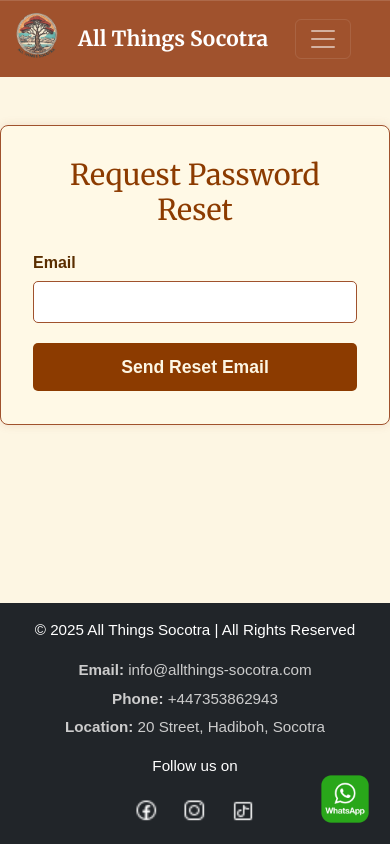
After one commit to AndreiM13/Tour, a Flask app: page /reset_password in a window 390 px wide. The commit adds this page. Run offline with Flask 3, Linux system fonts and the light colour scheme.

```diff
--- a/app/forms.py
+++ b/app/forms.py
@@ -108,3 +108,18 @@ class TourUpdateForm(FlaskForm):
     price = StringField('Price', validators=[DataRequired()])
     image_filename = StringField('Image Filename (URL)', validators=[DataRequired()])
     submit = SubmitField('Update Tour')
+
+
+
+class RequestResetForm(FlaskForm):
+    email = StringField('Email', validators=[DataRequired(), Email()])
+    submit = SubmitField('Request Password Reset')
+
+class ResetPasswordForm(FlaskForm):
+    password = PasswordField('New Password', validators=[DataRequired()])
+    confirm_password = PasswordField('Confirm Password', validators=[DataRequired(), EqualTo('password')])
+    submit = SubmitField('Reset Password')
+
+class ValidateAccountForm(FlaskForm):
+    email = StringField('Email', validators=[DataRequired(), Email()])
+    submit = SubmitField('Resend Verification')
--- a/app/routes.py
+++ b/app/routes.py
@@ -1,6 +1,6 @@
 from flask import render_template, url_for, flash, redirect, request, session
 from app import app, db, bcrypt
-from app.forms import RegistrationForm, LoginForm, ContactForm, BookingForm
+from app.forms import RegistrationForm, LoginForm, ContactForm, BookingForm, RequestResetForm, ResetPasswordForm, ValidateAccountForm
 from app.models import Admin, Tour, Contact, Booking, BookingStatusEnum, UniqueView,  Departure
 from flask_login import login_user, current_user, logout_user, login_required
 from collections import defaultdict
@@ -16,9 +16,86 @@ from app import mail  # Assuming 'mail' is imported from your app
 from threading import Thread
 
 
+from functools import wraps
+from flask import flash, redirect, url_for
+from flask_login import current_user
+
+
+def activation_required(f):
+    @wraps(f)
+    def decorated_function(*args, **kwargs):
+        if not current_user.is_authenticated:
+            return redirect(url_for('adminlogin'))
+        if not current_user.is_active:
+            flash("Your account is not activated. Contact admin.", "warning")
+            return redirect(url_for('adminlogin'))  # Or send to 'pending_activation'
+        return f(*args, **kwargs)
+    return decorated_function
+
+#Sending emails async
 def send_async_email(app, msg):
     with app.app_context():
         mail.send(msg)
+
+
+
+def send_reset_email(admin):
+    token = admin.get_reset_token()
+    msg = Message(
+        'Password Reset Request',
+        sender=app.config['MAIL_USERNAME'],
+        recipients=[admin.email]
+    )
+    msg.body = f'''To reset your password, visit the following link:
+{url_for('reset_token', token=token, _external=True)}
+
+If you did not make this request, please ignore this email.
+'''
+    mail.send(msg)
+
+
+@app.route("/reset_password", methods=['GET', 'POST'])
+def reset_request():
+    form = RequestResetForm()
+    if form.validate_on_submit():
+        admin = Admin.query.filter_by(email=form.email.data).first()
+        if admin:
+            send_reset_email(admin)
+        flash('If your email exists, instructions have been sent.', 'info')
+        return redirect(url_for('adminlogin'))
+    return render_template('reset_request.html', form=form)
+
+@app.route("/reset_password/<token>", methods=['GET', 'POST'])
+def reset_token(token):
+    admin = Admin.verify_reset_token(token)
+    if not admin:
+        flash('Token is invalid or expired.', 'warning')
+        return redirect(url_for('reset_request'))
+
+    form = ResetPasswordForm()
+    if form.validate_on_submit():
+        # ✅ Hash the new password securely
+        hashed_password = bcrypt.generate_password_hash(form.password.data).decode('utf-8')
+        admin.password = hashed_password
+        db.session.commit()
+        flash('Your password has been updated!', 'success')
+        return redirect(url_for('adminlogin'))  # Changed from 'login' to 'adminlogin' if applicable
+    return render_template('reset_token.html', form=form)
+
+@app.route("/validate_admin/<token>")
+def validate_admin(token):
+    admin = Admin.verify_activation_token(token)
+    if admin:
+        if not admin.is_active:
+            admin.is_active = True
+            db.session.commit()
+            flash('Admin account validated successfully. You can now log in.', 'success')
+        else:
+            flash('Account is already activated.', 'info')
+    else:
+        flash('Invalid or expired token.', 'danger')
+    return redirect(url_for('adminlogin'))
+
 
 
 
@@ -108,7 +185,9 @@ def adminregistration():
         admin = Admin(email=form.email.data, password=hashed_password)
         db.session.add(admin)
         db.session.commit()
-        flash(f'Account created for {form.email.data}!', 'success')
+
+
+        flash(f'Account created for {form.email.data}! Please check your email to activate your account.', 'success')
         return redirect(url_for('home'))
 
     return render_template('registration.html', title='Registration', form=form)
@@ -143,7 +222,9 @@ def adminlogout():
 #account
 @app.route("/account", methods=['GET'])
 @login_required
+@activation_required
 def account():
+
     # Load the country data from the JSON file
     with open('countries.json') as f:
         countries_data = json.load(f)
@@ -399,6 +480,7 @@ def success():
 #Confirm Booking
 @app.route('/confirm_booking/<int:booking_id>', methods=['GET'])
 @login_required
+@activation_required
 def confirm_booking(booking_id):
     booking = Booking.query.get_or_404(booking_id)
     print(f"Booking status: {booking.status}")  # This will log to your console
@@ -413,6 +495,7 @@ def confirm_booking(booking_id):
 #Cancel Booking
 @app.route("/cancel_booking/<int:booking_id>")
 @login_required
+@activation_required
 def cancel_booking(booking_id):
     booking = Booking.query.get_or_404(booking_id)
     booking.status = BookingStatusEnum.CANCELED
@@ -423,6 +506,7 @@ def cancel_booking(booking_id):
 #Delete Booking
 @app.route('/delete_booking/<int:booking_id>', methods=['GET'])
 @login_required
+@activation_required
 def delete_booking(booking_id):
     booking = Booking.query.get_or_404(booking_id)
     db.session.delete(booking)
@@ -434,6 +518,7 @@ def delete_booking(booking_id):
 #Delete All Bookings
 @app.route('/delete_all_bookings', methods=['POST'])
 @login_required
+@activation_required
 def delete_all_bookings():
     Booking.query.delete()
     db.session.commit()
@@ -441,11 +526,10 @@ def delete_all_bookings():
     return redirect(url_for('account'))
 
 
+
 @app.route('/tour/trekking')
 def trekking_tour():
     return render_template('tour_trekking.html')
-
-
 
 
 @app.route('/tour/full-island-tour')
--- a/app/static/css/contact.css
+++ b/app/static/css/contact.css
@@ -121,6 +121,12 @@ CONTACT BANNER SECTION (Full div image + overlay text/form)
     height: 900px;
   }
 
+  .div-contact-img {
+    width: 95%;
+    height: auto;
+    object-fit: contain;
+  }
+
   .div-text-contact {
     top: 20%;
     transform: translate(-50%, -20%);
@@ -150,6 +156,16 @@ CONTACT BANNER SECTION (Full div image + overlay text/form)
   .image-div-contact {
     height: 1000px;
   }
+  .div-contact-img {
+  width: 100%;
+  height: 100%;
+  object-fit: cover;
+  object-position: right center; /* Shift focus to left side */
+  display: block;
+}
+
+
+
 
   .div-text-contact {
     top: 30%;
@@ -168,7 +184,7 @@ CONTACT BANNER SECTION (Full div image + overlay text/form)
   }
 
   .contact-form-wrapper {
-    margin-top: 200px; /* ✅ This moves the form down */
+    margin-top: 200px;
   }
 
   .contact-form input,
--- a/app/static/css/included.css
+++ b/app/static/css/included.css
@@ -48,9 +48,10 @@
   line-height: 1.5;
   min-height: 100px;
 
-  width: 200px;     /* or max-width */
+  width: 180px;     /* or max-width */
   text-align: left;
-  margin-left: auto;
+  margin-left: 20px;
+  margin-right: 20px;
 }
 
 .tour-btn {
@@ -145,4 +146,14 @@
     width: 90%;
     max-width: 320px;
   }
+
+
 }
+@media (max-width: 600px) {
+  .tour-card-text {
+    font-size: 0.9rem;
+    width: 100%;
+    margin-left: -2px;
+    text-align: justify; /* optional for better mobile readability */
+  }
+}
--- a/app/static/css/real_account.css
+++ b/app/static/css/real_account.css
@@ -138,3 +138,25 @@ tbody tr {
     border-radius: 8px;
     box-shadow: 0 4px 12px rgba(0,0,0,0.1);
 }
+/* Style the Delete All Bookings button same as Download CSV button */
+.delete-form {
+    max-width: 200px;
+    margin: 10px auto 0;
+    text-align: center;
+}
+
+.delete-form button {
+    width: 100%;
+    background-color: #ec971f;
+    border: none;
+    color: #fff;
+    padding: 10px 0;
+    font-size: 1rem;
+    cursor: pointer;
+    border-radius: 4px;
+    box-sizing: border-box;
+}
+
+.delete-form button:hover {
+    background-color: #ec971f;
+}
--- /dev/null
+++ b/app/static/css/reset.css
@@ -0,0 +1,71 @@
+.reset-request-section,
+.reset-token-section {
+  max-width: 400px;
+  margin: 3rem auto;
+  padding: 2rem;
+  background: #fff9e6;
+  border: 1px solid #A0522D;
+  border-radius: 8px;
+  box-shadow: 0 0 10px rgba(160, 82, 45, 0.15);
+}
+
+.reset-request-title,
+.reset-token-title {
+  font-family: 'Merriweather', Georgia, serif;
+  font-size: 1.8rem;
+  margin-bottom: 1.5rem;
+  color: #8C3B00;
+  text-align: center;
+}
+
+.reset-form-group {
+  margin-bottom: 1.2rem;
+  display: flex;
+  flex-direction: column;
+}
+
+.reset-label {
+  margin-bottom: 0.4rem;
+  font-weight: 600;
+  color: #5a2e00;
+}
+
+.reset-input {
+  padding: 0.5rem 0.8rem;
+  border: 1px solid #A0522D;
+  border-radius: 5px;
+  font-size: 1rem;
+  font-family: inherit;
+  transition: border-color 0.3s ease;
+}
+
+.reset-input:focus {
+  outline: none;
+  border-color: #FFD79D;
+  box-shadow: 0 0 5px rgba(255, 215, 157, 0.7);
+}
+
+.reset-error {
+  margin-top: 0.3rem;
+  color: #b33a3a;
+  font-size: 0.875rem;
+}
+
+.reset-submit-btn {
+  width: 100%;
+  background-color: #8C3B00;
+  color: #fdf6e3;
+  padding: 0.7rem 1rem;
+  border: none;
+  border-radius: 5px;
+  font-size: 1.1rem;
+  font-weight: 700;
+  cursor: pointer;
+  transition: background-color 0.3s ease;
+}
+
+.reset-submit-btn:hover,
+.reset-submit-btn:focus {
+  background-color: #A0522D;
+  outline: none;
+}
--- a/app/templates/getting.html
+++ b/app/templates/getting.html
@@ -6,7 +6,7 @@
 <div class="getting-banner">
   <img src="{{ url_for('static', filename='images/airplane_wing.png') }}" alt="Airplane Wing" class="getting-banner-img" />
   <div class="getting-banner-text-overlay">
-    <h1>Getting to Socotra</h1>
+    <h1> <strong>Getting to Socotra</strong></h1>
     <p>Flights, visas, and insider tips for a smooth arrival</p>
   </div>
 </div>
--- a/app/templates/home.html
+++ b/app/templates/home.html
@@ -70,7 +70,7 @@
         <div class="tour-square-card">
             <h5>Beach Lover</h5>
             <p>For those seeking the calm and tranquility of pristine beaches and magical lagoons.</p>
-            <br>
+
 
          <a href="{{ url_for('beach_lover') }}" class="tour-card-btn"">Learn More</a>
 
--- a/app/templates/layout.html
+++ b/app/templates/layout.html
@@ -25,6 +25,7 @@
     <link rel="stylesheet" href="{{ url_for('static', filename='css/high.css') }}?v=2">
     <link rel="stylesheet" href="{{ url_for('static', filename='css/real_account.css') }}?v=2">
     <link rel="stylesheet" href="{{ url_for('static', filename='css/learn.css') }}?v=2">
+     <link rel="stylesheet" href="{{ url_for('static', filename='css/reset.css') }}?v=2">
 
     <!-- Favicon -->
     <link rel="icon" href="{{ url_for('static', filename='images/logo.png') }}" type="image/x-icon">
--- a/app/templates/login.html
+++ b/app/templates/login.html
@@ -42,7 +42,8 @@
             {{ form.submit(class="login-btn login-btn-outline-info") }}
         </div>
         <small class="login-text-muted login-ml-2">
-            <a href="#">Forgot Password?</a>
+            <a href="{{ url_for('reset_request') }}">Forgot Password?</a>
+
         </small>
         <div class="login-border-top login-pt-3">
     <small class="login-text-muted">
--- /dev/null
+++ b/app/templates/reset_request.html
@@ -0,0 +1,22 @@
+{% extends "layout.html" %}
+
+{% block content %}
+<section class="reset-request-section main-section">
+  <div class="reset-request-container">
+    <h2 class="reset-request-title">Request Password Reset</h2>
+    <form method="POST" class="reset-request-form" novalidate>
+      {{ form.hidden_tag() }}
+
+      <div class="reset-form-group">
+        {{ form.email.label(class="reset-label") }}
+        {{ form.email(class="reset-input") }}
+        {% for error in form.email.errors %}
+          <div class="reset-error">{{ error }}</div>
+        {% endfor %}
+      </div>
+
+      <button type="submit" class="reset-submit-btn">Send Reset Email</button>
+    </form>
+  </div>
+</section>
+{% endblock %}
```
Also changed, not shown: activate_account.py (added, +11 -0 lines), app/models.py (+18 -1 lines), app/static/css/getting.css (+28 -10 lines), app/static/css/high.css (+125 -170 lines), app/templates/about.html (+5 -2 lines), app/templates/account.html (+14 -0 lines), app/templates/faq.html (+7 -4 lines), app/templates/reset_token.html (added, +30 -0 lines).
